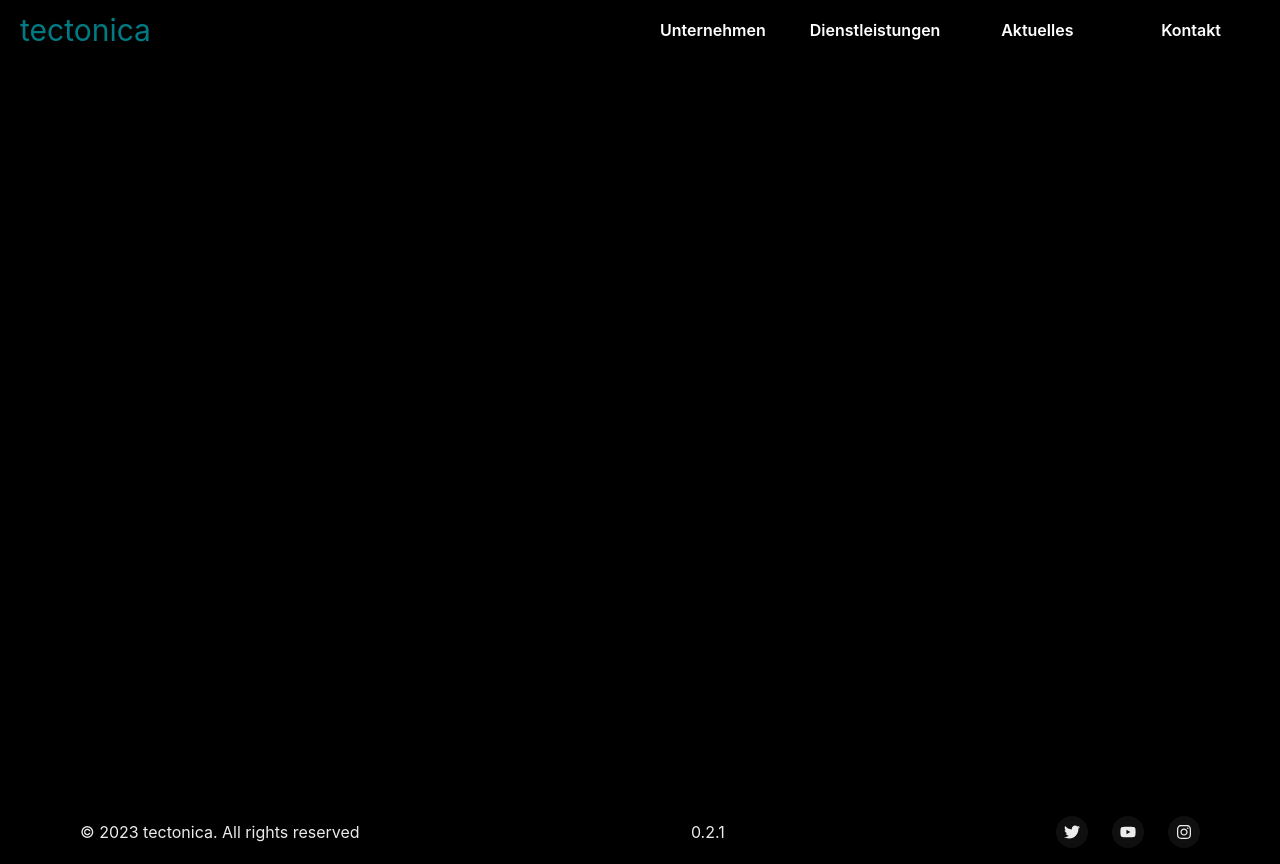
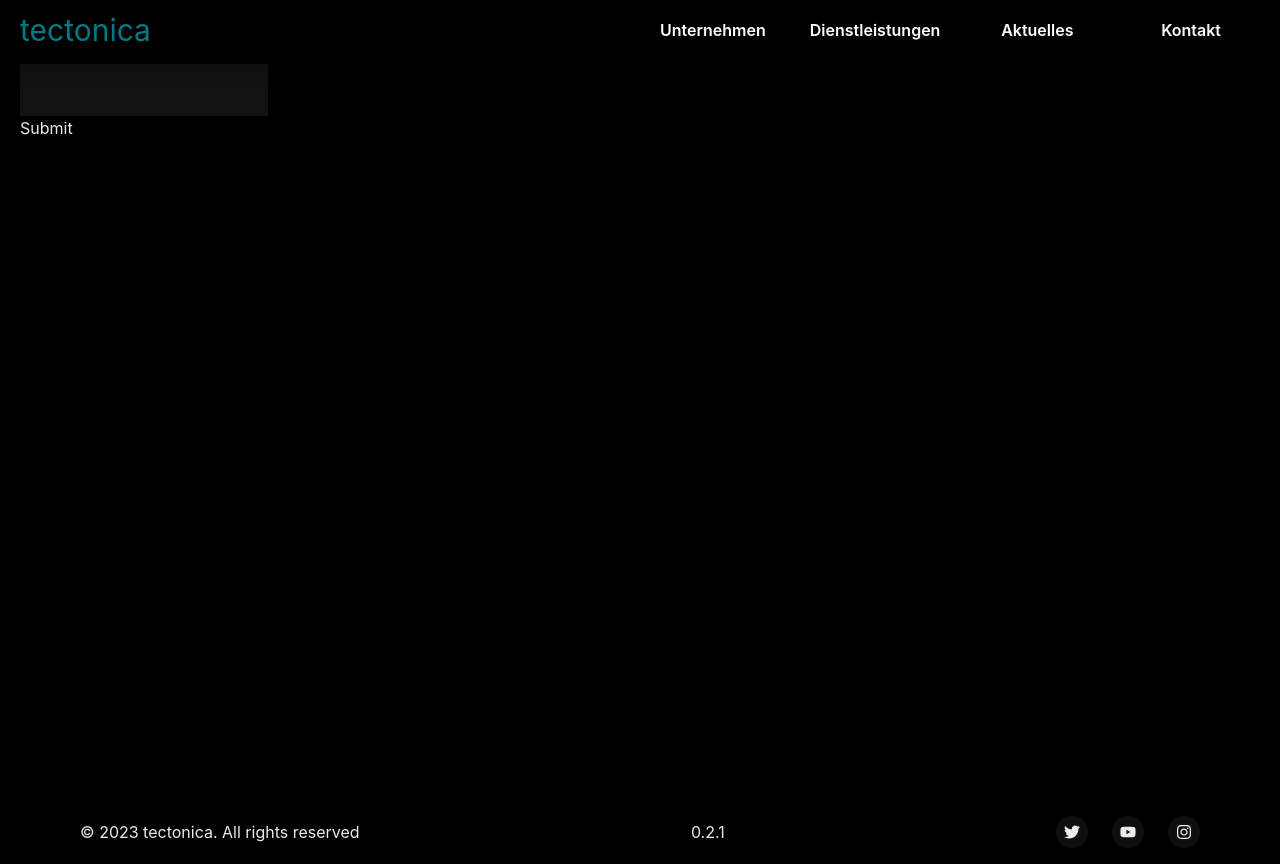
Before and after one commit to cedricschwyter/tectonica, a Next.js app: page /kontakt in a window 1280 px wide. Built offline with nearby package versions, Linux system fonts and the light colour scheme.

Commit message:
feat:add contact form

```diff
--- a/pages/kontakt.tsx
+++ b/pages/kontakt.tsx
@@ -1,8 +1,32 @@
+import PageTitle from "@components/PageTitle";
+
 const Kontakt = () => {
+    const onSubmit = async (e: any) => {
+        e.preventDefault();
+        await fetch("/api/contact", {
+            method: "POST",
+            headers: {"content-type": "application/json"},
+            body: JSON.stringify({
+                email: e.target[0],
+                subject: e.target[1],
+                message: e.target[2]
+            })
+        });
+    };
+
     return (
-        <div>
-            Kontakt
-        </div>
+        <>
+            <PageTitle title={"tectonica | Kontakt"} />
+            <div>
+                Kontakt
+            </div>
+            <form>
+                <input type="text" id="email" name="email" /><br />
+                <input type="text" id="subject" name="subject" /><br />
+                <input type="text" id="message" name="message" /><br />
+                <input type="submit" value="Submit" onSubmit={onSubmit}/>
+            </form>
+        </>
     );
 }
 
```
